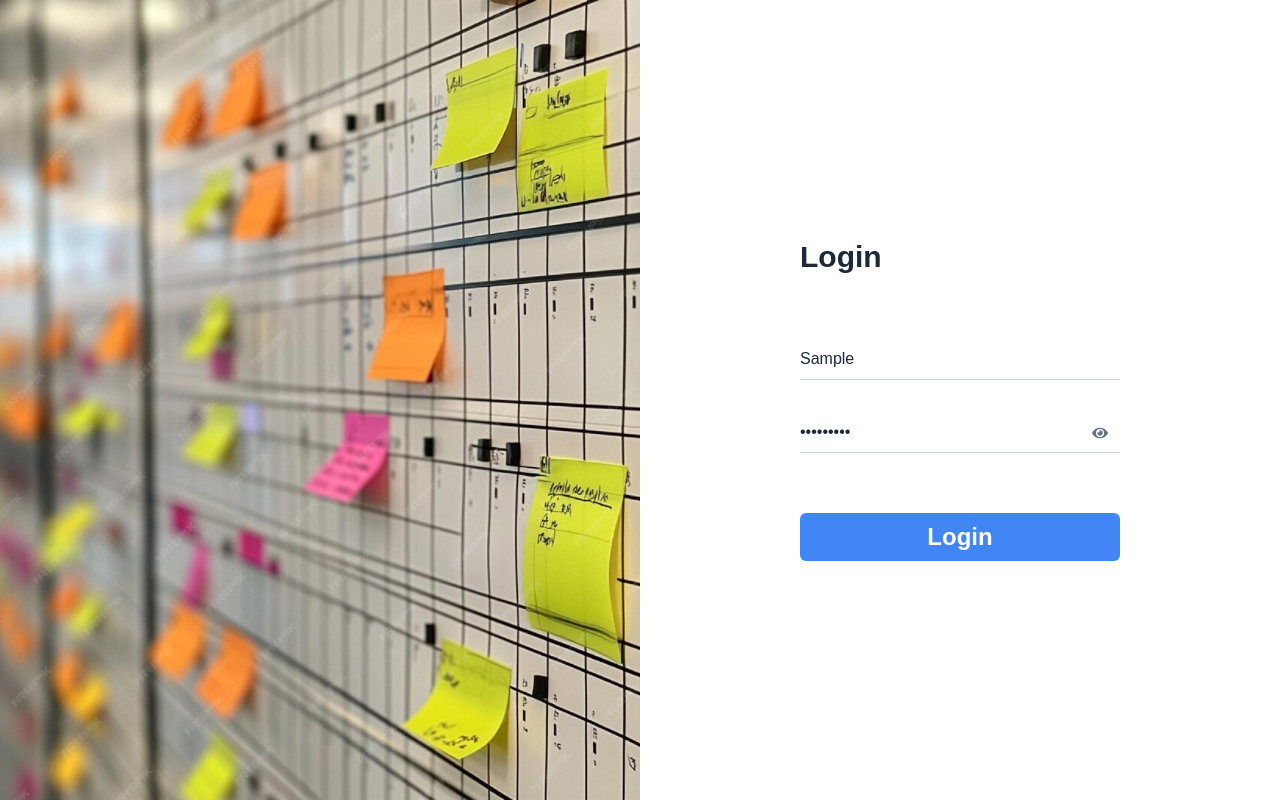
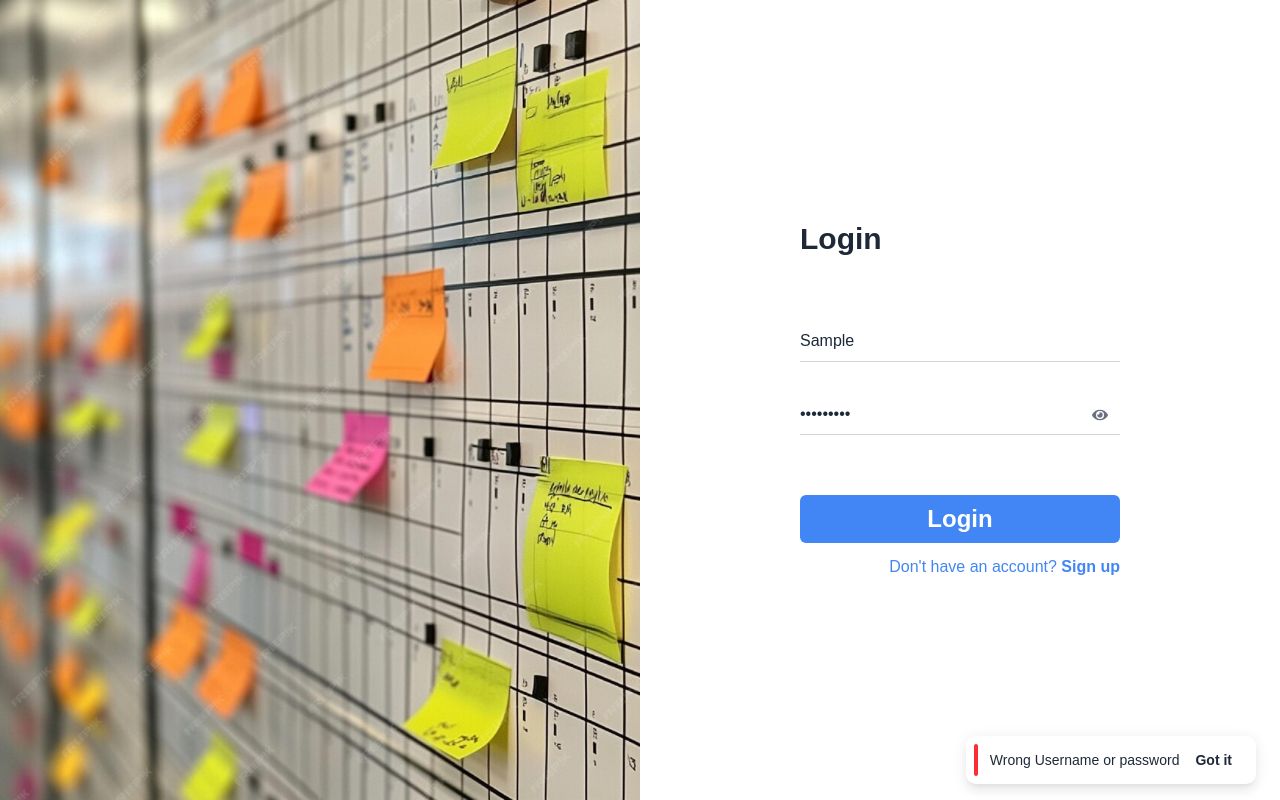
Before and after one commit to rahfathoni/kanban-dashboard-fathoni, a React (Vite) app: page /login in a window 1280 px wide. Both pictures are taken after typing "Sample", "Sample123" into the empty fields and a click on the button "Login". Built offline with nearby package versions, Linux system fonts and the light colour scheme; no server answers.

Commit message:
global: add toast; login: add register;dashboard: fix logic, impelent toast

```diff
--- a/src/App.tsx
+++ b/src/App.tsx
@@ -1,15 +1,17 @@
-import { BrowserRouter as Router, Routes, Route } from "react-router-dom";
-import MainLayout from "./layout/MainLayout";
+import { BrowserRouter as Router, Routes, Route } from "react-router-dom"
+import MainLayout from "./layout/MainLayout"
+import ToastUniversal from "@/components/ToastUniversal"
 
-import Login from "./pages/Login";
-import Home from "./pages/Home";
-import TaskDetail from "./pages/TaskDetail";
-import NotFound from "./pages/NotFound";
-import ProtectedRoute from "./components/ProtectedRoute";
+import Login from "./pages/Login"
+import Home from "./pages/Home"
+import TaskDetail from "./pages/TaskDetail"
+import NotFound from "./pages/NotFound"
+import ProtectedRoute from "./components/ProtectedRoute"
 
 function App() {
   return (
     <Router>
+      <ToastUniversal />
       <Routes>
         <Route path="/login" element={<Login />} />
 
@@ -29,7 +31,7 @@ function App() {
         />
       </Routes>
     </Router>
-  );
+  )
 }
 
-export default App;
+export default App
--- a/src/api/users.ts
+++ b/src/api/users.ts
@@ -15,9 +15,9 @@ export const getUsers = async () => {
   }
 }
 
-export const createUser = async (data: { username: string; password: string; name: string }) => {
+export const createUser = async (user: Omit<IUser, "id" | "password">) => {
   try {
-    const res = await API.post('/users', data)
+    const res = await API.post('/users', user)
     return res.data
   } catch (err) {
     console.error('Failed to create user:', err)
--- /dev/null
+++ b/src/components/ToastUniversal.tsx
@@ -0,0 +1,53 @@
+"use client"
+
+import { useGlobalStore } from "@/store/useGlobalStore"
+import { useEffect, useState } from "react"
+import clsx from "clsx"
+
+export default function ToastUniversal() {
+  const { toasts, removeToast } = useGlobalStore()
+  const [closing, setClosing] = useState<Record<string, boolean>>({})
+
+  useEffect(() => {
+    toasts.forEach((t) => {
+      const timer = setTimeout(() => {
+        setClosing((prev) => ({ ...prev, [t.id]: true }))
+        setTimeout(() => removeToast(t.id), 300)
+      }, 3000)
+
+      return () => clearTimeout(timer)
+    })
+  }, [toasts, removeToast])
+
+  return (
+    <div className="fixed bottom-4 right-6 flex flex-col gap-3 z-50">
+      {toasts.map((toast) => (
+        <div
+          key={toast.id}
+          className={clsx(
+            "flex items-center justify-between rounded-[10px] shadow-toast p-2 bg-white text-sm text-gray-800",
+            closing[toast.id] ? "animate-slide-out" : "animate-slide-in"
+          )}
+        >
+          <div
+            className={clsx("w-1 h-8 rounded-[10px] mr-3", {
+              "bg-danger": toast.type === "error",
+              "bg-success": toast.type === "success",
+              "bg-foreground": !toast.type,
+            })}
+          />
+          <span className="flex-1 text-sm font-normal">{toast.message}</span>
+          <button
+            onClick={() => {
+              setClosing((prev) => ({ ...prev, [toast.id]: true }))
+              setTimeout(() => removeToast(toast.id), 300)
+            }}
+            className="mx-4 text-sm font-semibold text-foreground cursor-pointer"
+          >
+            Got it
+          </button>
+        </div>
+      ))}
+    </div>
+  )
+}
--- /dev/null
+++ b/src/components/login/RegisterModal.tsx
@@ -0,0 +1,148 @@
+import { useEffect, useState } from "react"
+import { UiButton, UiModal, UiInput } from "@/components/ui/index"
+import { AiOutlineWarning } from "react-icons/ai"
+import { FaEye, FaEyeSlash } from "react-icons/fa"
+import { createUser } from "@/api/users"
+import { useGlobalStore } from "@/store/useGlobalStore"
+import type { IUser } from "@/types/user"
+
+interface RegisterModalProps {
+  isOpen: boolean
+  onClose: () => void
+}
+
+export default function RegisterModal({ isOpen = false, onClose }: RegisterModalProps) {
+  const [username, setUsername] = useState("")
+  const [password, setPassword] = useState("")
+  const [name, setName] = useState("")
+  const [showPassword, setShowPassword] = useState(false)
+  const [isLoading, setIsLoading] = useState(false)
+  const [submitted, setSubmitted] = useState(false)
+  const addToast = useGlobalStore((s) => s.addToast)
+
+  useEffect(() => {
+    setShowPassword(false)
+    setIsLoading(false)
+    setSubmitted(false)
+    if (isOpen) {
+      setName("")
+      setUsername("")
+      setPassword("")
+    }
+  }, [isOpen])
+
+  const handleSubmit = async (e: React.FormEvent<HTMLFormElement>) => {
+    e.preventDefault()
+    setSubmitted(true)
+    if (!username || !password || !name) return
+
+    setIsLoading(true)
+    const newUser: Omit<IUser, "id" | "password"> = {
+      username,
+      name,
+    }
+    try {
+      await createUser(newUser)
+      addToast({ message: "Registered account success", type: "success" })
+      onClose()
+    } catch (err) {
+      console.error("Failed to register account:", err)
+      addToast({ message: "Failed to register account", type: "error" })
+    } finally {
+      setIsLoading(false)
+    }
+  }
+
+  return (
+    <UiModal
+      isOpen={isOpen}
+      isLoading={isLoading}
+      onClose={onClose}
+      title="Register Account"
+    >
+      <form className="flex flex-col" onSubmit={handleSubmit}>
+        <div className="flex flex-col gap-4 p-4">
+          <div className="flex items-start gap-2 rounded-md border border-yellow-300 bg-yellow-50 px-3 py-2 text-xs text-yellow-800">
+            <AiOutlineWarning className="h-4 w-4 flex-shrink-0 text-yellow-600" />
+            <p>
+              <strong>Development Mode</strong> - In this mode, passwords are neither checked nor stored. <br />
+              For your safety, please do not use your real password.
+            </p>
+          </div>
+          <div className="flex flex-col gap-1">
+            <label className="block text-xs font-semibold text-secondary">
+              Username*
+            </label>
+            <UiInput
+              className="!text-sm !p-2"
+              placeholder="Username here..."
+              type="text"
+              variant="solid"
+              disabled={isLoading}
+              value={username}
+              error={submitted && !username ? "" : undefined}
+              onChange={(e) => setUsername(e.target.value)}
+            />
+          </div>
+          <div className="flex flex-col gap-1">
+            <label className="block text-xs font-semibold text-secondary">
+              Password*
+            </label>
+            <div className="relative">
+            <UiInput
+              type={showPassword ? "text" : "password"}
+              placeholder="Password"
+              className="pr-10"
+              variant="solid"
+              value={password}
+              disabled={isLoading}
+              error={submitted && !password ? "" : undefined}
+              onChange={e => setPassword(e.target.value)}
+            />
+            <button
+              type="button"
+              className="absolute right-3 top-1/2 -translate-y-1/2 text-gray-500 hover:text-gray-700"
+              onClick={() => setShowPassword(!showPassword)}
+            >
+              {showPassword ? <FaEyeSlash /> : <FaEye />}
+            </button>
+          </div>
+          </div>
+          <div className="flex flex-col gap-1">
+            <label className="block text-xs font-semibold text-secondary">
+              Name*
+            </label>
+            <UiInput
+              className="!text-sm !p-2"
+              placeholder="Task name here..."
+              type="text"
+              variant="solid"
+              disabled={isLoading}
+              value={name}
+              error={submitted && !name ? "" : undefined}
+              onChange={(e) => setName(e.target.value)}
+            />
+          </div>
+        </div>
+
+        <div className="flex gap-2 justify-end border-t border-t-gray-soft p-3">
+          <UiButton
+            className="!w-21 py-2.5 px-5 !rounded-lg"
+            variant="outlineBlack"
+            disabled={isLoading}
+            onClick={onClose}
+          >
+            Cancel
+          </UiButton>
+          <UiButton
+            className="!w-21 py-2.5 px-5"
+            type="submit"
+            disabled={isLoading}
+          >
+            Register
+          </UiButton>
+        </div>
+      </form>
+    </UiModal>
+  )
+}
--- a/src/pages/Login.tsx
+++ b/src/pages/Login.tsx
@@ -1,9 +1,12 @@
-import { useState } from "react"
+import { useState, useEffect } from "react"
 import { useNavigate } from "react-router-dom"
 import { FaEye, FaEyeSlash } from "react-icons/fa"
 import imgLogin from "@/assets/kanban-login.jpg"
 import { UiButton, UiInput } from "@/components/ui/index"
 import { useUserStore } from "@/store/useUserStore"
+import { useGlobalStore } from "@/store/useGlobalStore"
+import RegisterModal from "@/components/login/RegisterModal"
+import clsx from "clsx"
 
 export default function Login() {
   const navigate = useNavigate()
@@ -12,24 +15,41 @@ export default function Login() {
   const [password, setPassword] = useState("")
   const [showPassword, setShowPassword] = useState(false)
   const [loading, setLoading] = useState(false)
+  const addToast = useGlobalStore((state) => state.addToast)
+  const [isModalRegisterOpen, setIsModalRegisterOpen] = useState(false)
+  const [submitted, setSubmitted] = useState(false)
 
   const handleLogin = async (e: React.FormEvent) => {
     e.preventDefault()
+    setSubmitted(true)
+    if (!username || !password) return
+
     setLoading(true)
     try {
       const success = await login(username);
       setLoading(false)
       if (success) {
         navigate("/")
+        addToast({ message: "Login Success, Welcome !", type: "success" })
       } else {
-        alert("Username atau password salah")
+        addToast({ message: "Wrong Username or password", type: "error" })
       }
     } catch (err) {
       console.error(err)
-      alert("Username atau password salah")
+      addToast({ message: "Wrong Username or password", type: "error" })
       setLoading(false)
     }
   }
+
+  const handleRegister = () => {
+    setIsModalRegisterOpen(true)
+  }
+
+  useEffect(() => {
+    setSubmitted(false)
+    setLoading(false)
+  }, [])
+
 
   return (
     <div className="flex h-screen bg-white">
@@ -49,7 +69,8 @@ export default function Login() {
               placeholder="Username"
               type="text"
               value={username}
-              required
+              disabled={loading}
+              error={submitted && !username ? "Username is required" : undefined}
               onChange={e => setUsername(e.target.value)}
             />
             <div className="relative">
@@ -58,7 +79,8 @@ export default function Login() {
                 placeholder="Password"
                 className="pr-10"
                 value={password}
-                required
+                disabled={loading}
+                error={submitted && !password ? "Password is required" : undefined}
                 onChange={e => setPassword(e.target.value)}
               />
               <button
@@ -79,8 +101,27 @@ export default function Login() {
               </UiButton>
             </div>
           </form>
+          <div className="flex items-center justify-end mt-3">
+            <p className="text-md text-primary">
+              Don't have an account?{" "}
+              <span
+                className={clsx(
+                  "font-bold hover:underline",
+                  loading ? "cursor-not-allowed" : "cursor-pointer"
+                )}
+                onClick={loading ? undefined : handleRegister}
+              >
+                Sign up
+              </span>
+            </p>
+          </div>
         </div>
       </div>
+
+      <RegisterModal
+        isOpen={isModalRegisterOpen}
+        onClose={() => setIsModalRegisterOpen(false)}
+      />
     </div>
   )
 }
--- a/src/store/useGlobalStore.ts
+++ b/src/store/useGlobalStore.ts
@@ -1,13 +1,34 @@
 import { create } from "zustand"
 
+type Toast = {
+  id: string
+  message: string
+  type?: "success" | "error"
+}
+
 interface IGlobalState {
-  open: boolean;
-  toggle: () => void;
-  setOpen: (value: boolean) => void;
+  open: boolean
+  toggle: () => void
+  setOpen: (value: boolean) => void
+  toasts: Toast[]
+  addToast: (toast: Omit<Toast, "id">) => void
+  removeToast: (id: string) => void
 }
 
 export const useGlobalStore = create<IGlobalState>((set) => ({
   open: false,
   toggle: () => set((state) => ({ open: !state.open })),
   setOpen: (value: boolean) => set({ open: value }),
+  toasts: [],
+  addToast: (toast) =>
+    set((state) => ({
+      toasts: [
+        ...state.toasts,
+        { ...toast, id: Date.now().toString() },
+      ],
+    })),
+  removeToast: (id) =>
+    set((state) => ({
+      toasts: state.toasts.filter((t) => t.id !== id),
+    })),
 }))
--- a/src/styles/global.css
+++ b/src/styles/global.css
@@ -5,6 +5,7 @@
   --foreground: #1D2939;
   --primary: #4186F4;
   --secondary: #667085;
+  --success: #2CBA7A;
   --danger: #fb2c36;
   --gray-soft: #DEE2E6;
 }
@@ -14,10 +15,12 @@
   --color-foreground: var(--foreground);
   --color-primary: var(--primary);
   --color-secondary: var(--secondary);
+  --color-success: var(--success);
   --color-danger: var(--danger);
   --color-gray-soft: var(--gray-soft);
   --font-sans: Arial, Helvetica, sans-serif;
   --shadow-custom-sm: 0px 0.5px 2px 0px #1018284D;
+  --shadow-toast: 0px 5px 5px -3px #0000000F, 0px 3px 14px 2px #00000012, 0px 8px 10px 1px #00000008;
 }
 
 @media (prefers-color-scheme: dark) {
@@ -32,3 +35,33 @@ body {
   color: var(--foreground);
   font-family: var(--font-sans);
 }
+
+@keyframes slide-in {
+  from {
+    transform: translateX(100%);
+    opacity: 0;
+  }
+  to {
+    transform: translateX(0);
+    opacity: 1;
+  }
+}
+
+@keyframes slide-out {
+  from {
+    transform: translateX(0);
+    opacity: 1;
+  }
+  to {
+    transform: translateX(100%);
+    opacity: 0;
+  }
+}
+
+.animate-slide-in {
+  animation: slide-in 0.3s ease-out;
+}
+
+.animate-slide-out {
+  animation: slide-out 0.3s ease-in forwards;
+}
```
Also changed, not shown: src/pages/Home.tsx (+9 -5 lines).
